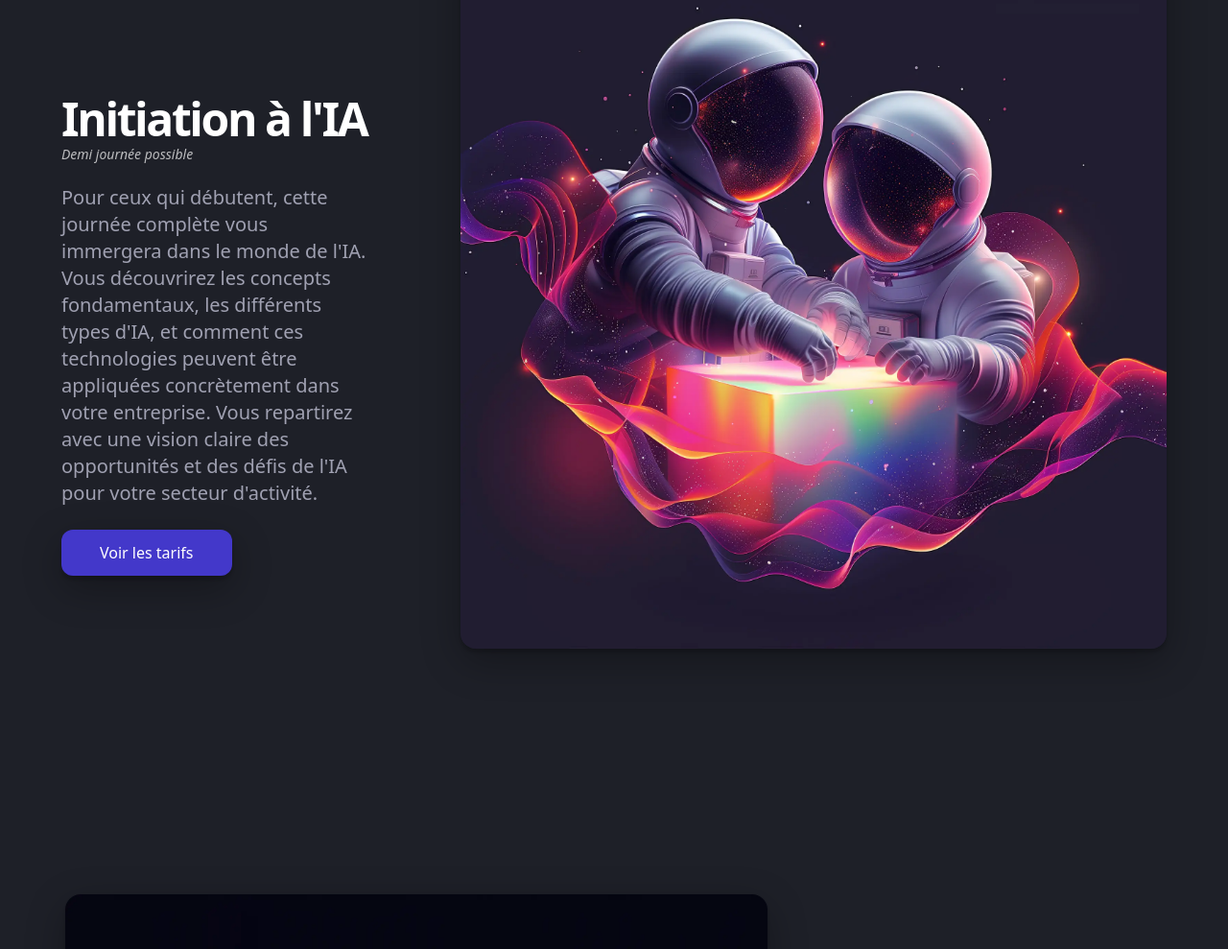
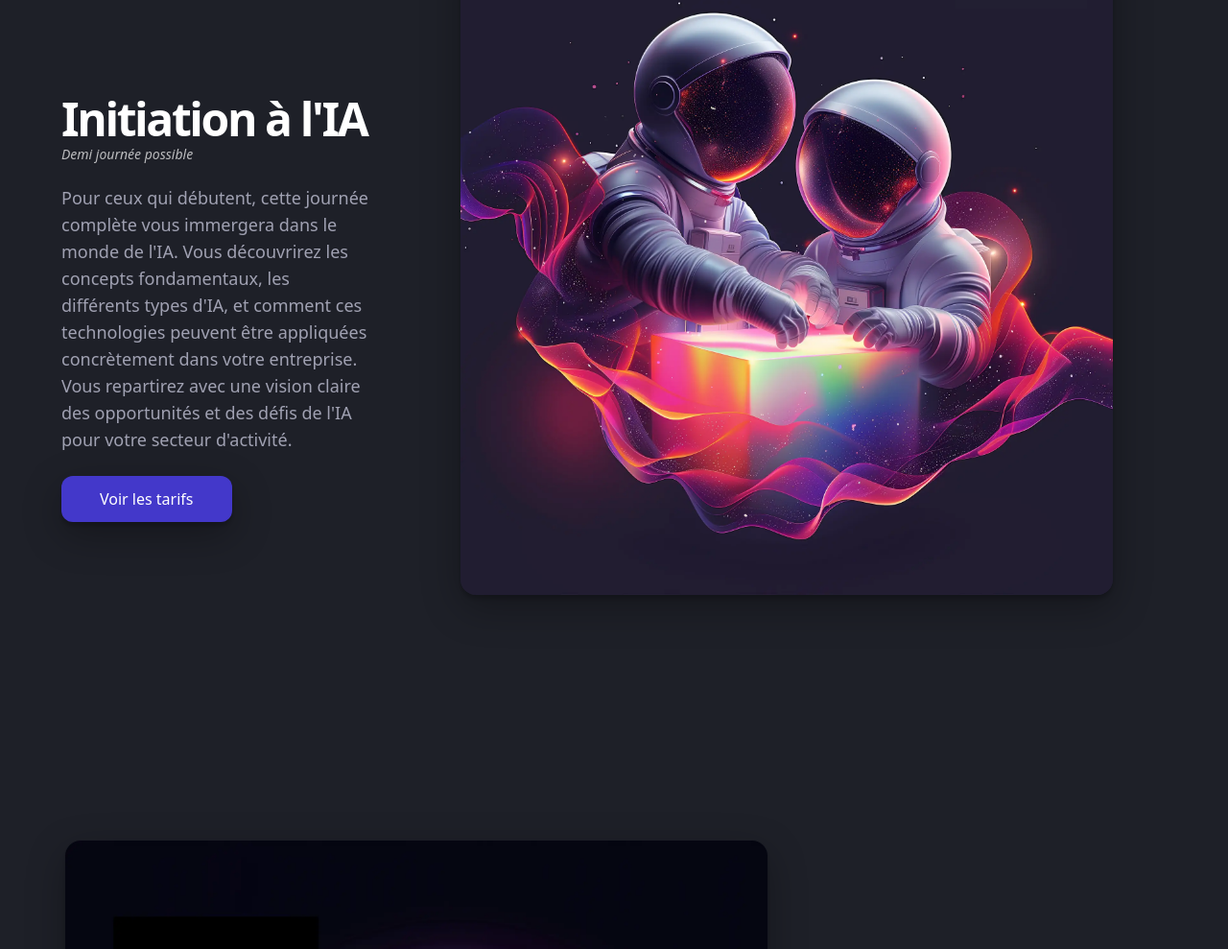
Before and after one commit to gogetenk/processia-landing, a website built with webpack: page formations.html in a window 1280 px wide. Shown: the part 1157-2146 px from the top of the page at 96% size. Built offline with nearby package versions, Linux system fonts and the light colour scheme.

Commit message:
fix: paragraph size

```diff
--- a/formations.html
+++ b/formations.html
@@ -173,7 +173,7 @@
                                      alt="Inbox user interface" />
                             </div>
                         </div>
-                        <p class="text-base text-santa mt-5 sm:text-lg md:text-xl">
+                        <p class="max-w-md mt-6 text-base text-santa sm:text-lg md:mt-5 md:max-w-xl">
                             Pour ceux qui débutent, cette journée complète vous immergera dans le monde de l'IA. Vous découvrirez les concepts fondamentaux, les différents types d'IA, et comment ces technologies peuvent être appliquées concrètement dans votre entreprise. Vous repartirez avec une vision claire des opportunités et des défis de l'IA pour votre secteur d'activité. <br />
                         </p>
                         <div class="flex w-full max-w-2xl gap-2 mt-6">
@@ -230,6 +230,7 @@
                     </div>
                 </div>
             </div>
+        </div>
     </section>
 
     <section class="relative w-full">
```
